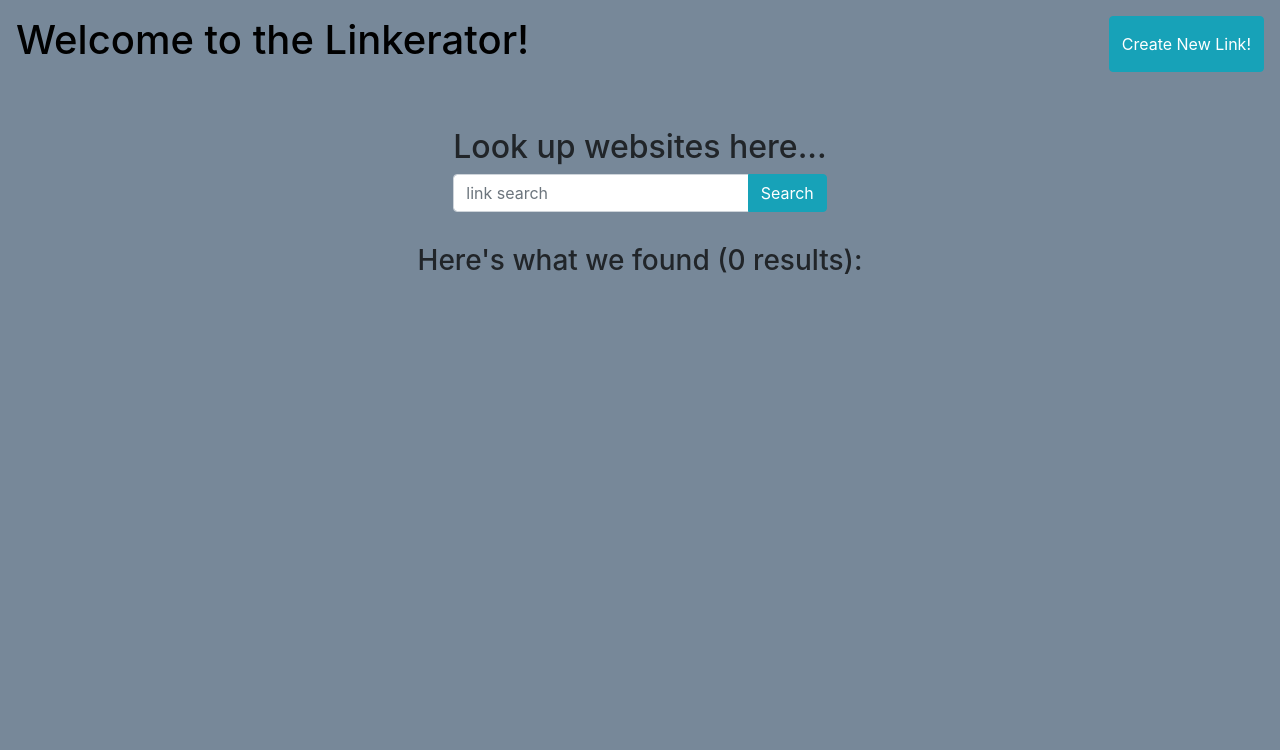
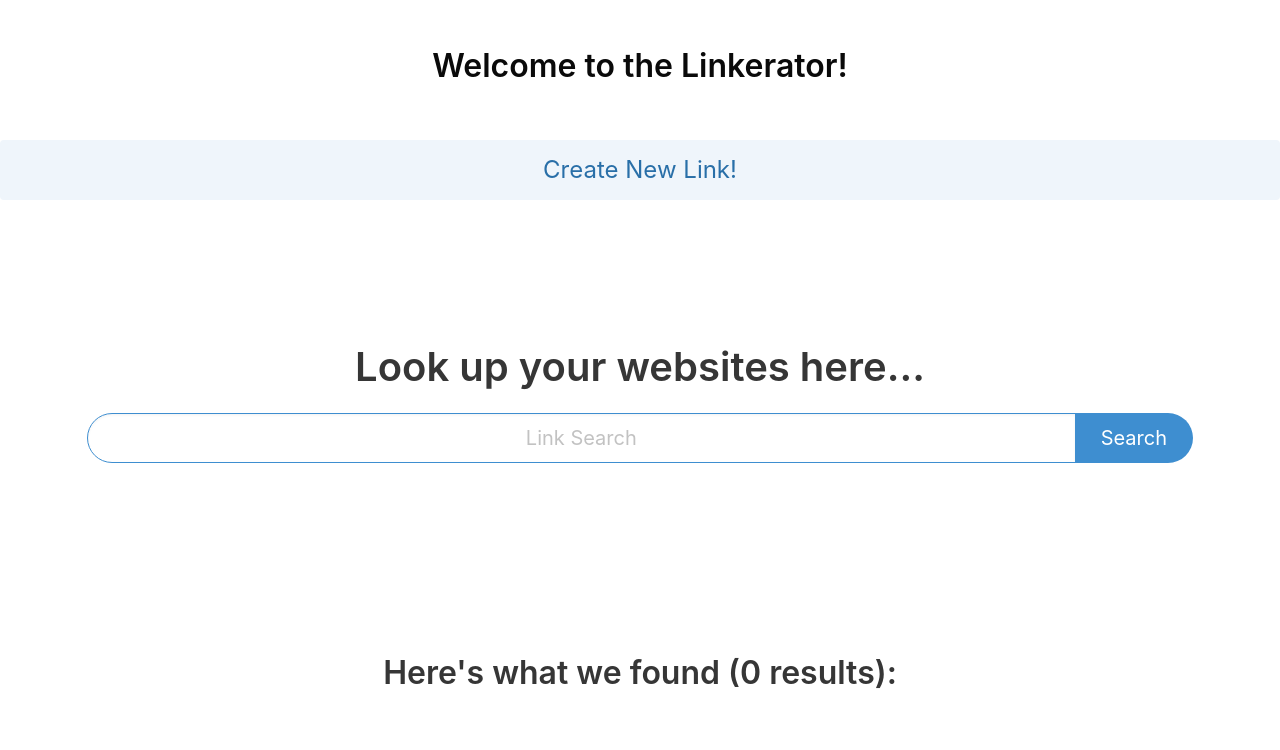
Before and after one commit to gwren19/The-Great-Linkerator, a React app: page / in a window 1280 px wide. Built offline with nearby package versions, Linux system fonts and the light colour scheme.

Commit message:
Design Changes
Used Bulma and react-bootstrap to react a new look for the project

```diff
--- a/package.json
+++ b/package.json
@@ -16,10 +16,12 @@
     "axios": "^0.19.2",
     "body-parser": "^1.19.0",
     "bootstrap": "^4.5.0",
+    "bulma": "^0.9.0",
     "chalk": "^4.1.0",
     "cors": "^2.8.5",
     "express": "^4.17.1",
     "morgan": "^1.10.0",
+    "node-sass": "^4.14.1",
     "pg": "^8.2.1",
     "react": "^16.13.1",
     "react-bootstrap": "^1.0.1",
--- a/public/index.css
+++ b/public/index.css
@@ -1,26 +1,26 @@
 #site {
-    background-color: lightslategrey;
+    background-color: rgb(255, 255, 255);
 }
 
-#app {
+/* #app {
     display: grid;
     grid-column-start: 1;
     font-size: 12pt;
-}
+} */
 
-#content {
+/* #content {
     display: grid;
     grid-template-columns: 1fr 1fr;
-}
+} */
 
-label {
+/* label {
     display: grid;
     flex-direction: column;
     margin-top: 1rem;
-}
+} */
 
-.submit {
+/* .submit {
     display: grid;
     float: right;
     margin-top: 1rem;
-}
+} */
--- a/public/index.html
+++ b/public/index.html
@@ -2,6 +2,7 @@
 <head>
     <meta charset="UTF-8">
     <meta name="viewport" content="width=device-width, initial-scale=1.0">
+    <link rel="stylesheet" href="https://cdn.jsdelivr.net/npm/bulma@0.9.0/css/bulma.min.css">
     <link rel='stylesheet' href='./index.css'>
     <title>The Great Linkerator</title>
 </head>
--- a/src/components/Header.js
+++ b/src/components/Header.js
@@ -1,6 +1,6 @@
 import React, { useState } from 'react';
 import axios from 'axios';
-import './Header.css';
+// import './Header.css';
 import Button from 'react-bootstrap/Button';
 import Modal from 'react-bootstrap/Modal';
 import Form from 'react-bootstrap/Form';
@@ -31,8 +31,20 @@ const Header = () => {
 
     return (
         <>
-            <h1 className="title"> Welcome to the Linkerator!</h1>
-            <Button id='create-link' variant="info" onClick={handleShow}>Create New Link!</Button>
+            <section class="hero is-white">
+                <div class="container">
+                    <div class= "hero-body">
+                        <div class= "container">
+                            <h1 class="title  is-bold has-text-centered	"> Welcome to the Linkerator!</h1>
+
+                        </div>
+                    </div>
+                </div>
+
+                <button class="button is-info is-light is-large " variant="info" onClick={handleShow}>Create New Link!</button>
+            </section>
+
+
 
             <Modal show={show} onHide={handleClose}>
                 <Modal.Header closeButton>
--- a/src/components/SearchBar.css
+++ b/src/components/SearchBar.css
@@ -1,5 +1,6 @@
-#search {
+/* #search {
     display: grid;
     text-align: center;
     justify-content: center;
-}
+    is-primary; */
+/* } */
--- a/src/components/SearchBar.js
+++ b/src/components/SearchBar.js
@@ -1,8 +1,7 @@
 import React from 'react';
 import axios from 'axios';
-import InputGroup from 'react-bootstrap/InputGroup';
-import FormControl from 'react-bootstrap/FormControl';
-import Button from 'react-bootstrap/Button';
+// import InputGroup from 'react-bootstrap/InputGroup';
+// import FormControl from 'react-bootstrap/FormControl';
 import './SearchBar.css'
 
 const fetchLinks = async () => {
@@ -23,21 +22,42 @@ const SearchBar = ({ setResults }) => {
     }
 
     return (
-      <div id="search">
-        <h2 className= "searchTitle">Look up websites here...</h2>
-        <form className="searchBar" onSubmit={ handleSubmit }>
-          <InputGroup className="mb-3">
-              <FormControl
-                placeholder="link search"
-                aria-label="link search"
-                aria-describedby="basic-addon2"
-              />
-              <InputGroup.Append>
-                <Button variant="info" onClick={handleSubmit}>Search</Button>
-              </InputGroup.Append>
-          </InputGroup>
-        </form>
-      </div>
+      // <div id="search">
+      //   <h2 className= "searchTitle">Look up websites here...</h2>
+      //   <form className="searchBar" onSubmit={ handleSubmit }>
+      //     <InputGroup className="mb-3">
+      //         <FormControl
+      //           placeholder="link search"
+      //           aria-label="link search"
+      //           aria-describedby="basic-addon2"
+      //         />
+      //         <InputGroup.Append>
+      //           <button class ="button is-info " variant="info" onClick={handleSubmit}>Search</button>
+      //         </InputGroup.Append>
+      //     </InputGroup>
+      //   </form>
+      // </div>
+      <section class="section is-medium">
+          <div class="container">
+
+            <div>
+                <h2 class= "title is-2 has-text-centered">Look up your websites here...</h2>
+
+              <div class="field has-addons">
+                  <div class="control is-expanded ">
+
+                        <input class="input is-info is-medium is-rounded has-text-centered" type="text" placeholder="Link Search" onSubmit={ handleSubmit }></input>
+                  </div>
+                  <div class="control">
+                    <a class="button is-info is-rounded is-medium" variant="info" onClick={handleSubmit}>
+                      Search
+                    </a>
+                  </div>
+              </div>
+            </div>
+          </div>
+
+      </section>
     );
 }
 
--- a/src/components/SearchResults.css
+++ b/src/components/SearchResults.css
@@ -1,6 +1,6 @@
-#results {
+/* #results {
     display: grid;
     font-size: 12pt;
     text-align: center;
     justify-content: center;
-}
+} */
--- a/src/components/SearchResults.js
+++ b/src/components/SearchResults.js
@@ -5,14 +5,16 @@ import './SearchResults.css';
 const SearchResults = ({ results }) => {
     console.log('result:', results)
     return (
-        <div id='results'>
-            <h3 className="resultsTitle"> Here's what we found ({ results.length } results): </h3>
+        <section class="section">
+            <div class="container">
+                <h3 class="title has-text-centered"> Here's what we found ({ results.length } results): </h3>
                     {results.map(result => {
                         console.log('single result:', result)
                         return (
                         <Link key={ result.id } { ...result } />)
                     })}
             </div>
+        </section>
     );
 }
 
```
Also changed, not shown: 1 other file. Lines whose indentation alone changed are shown as unchanged.
